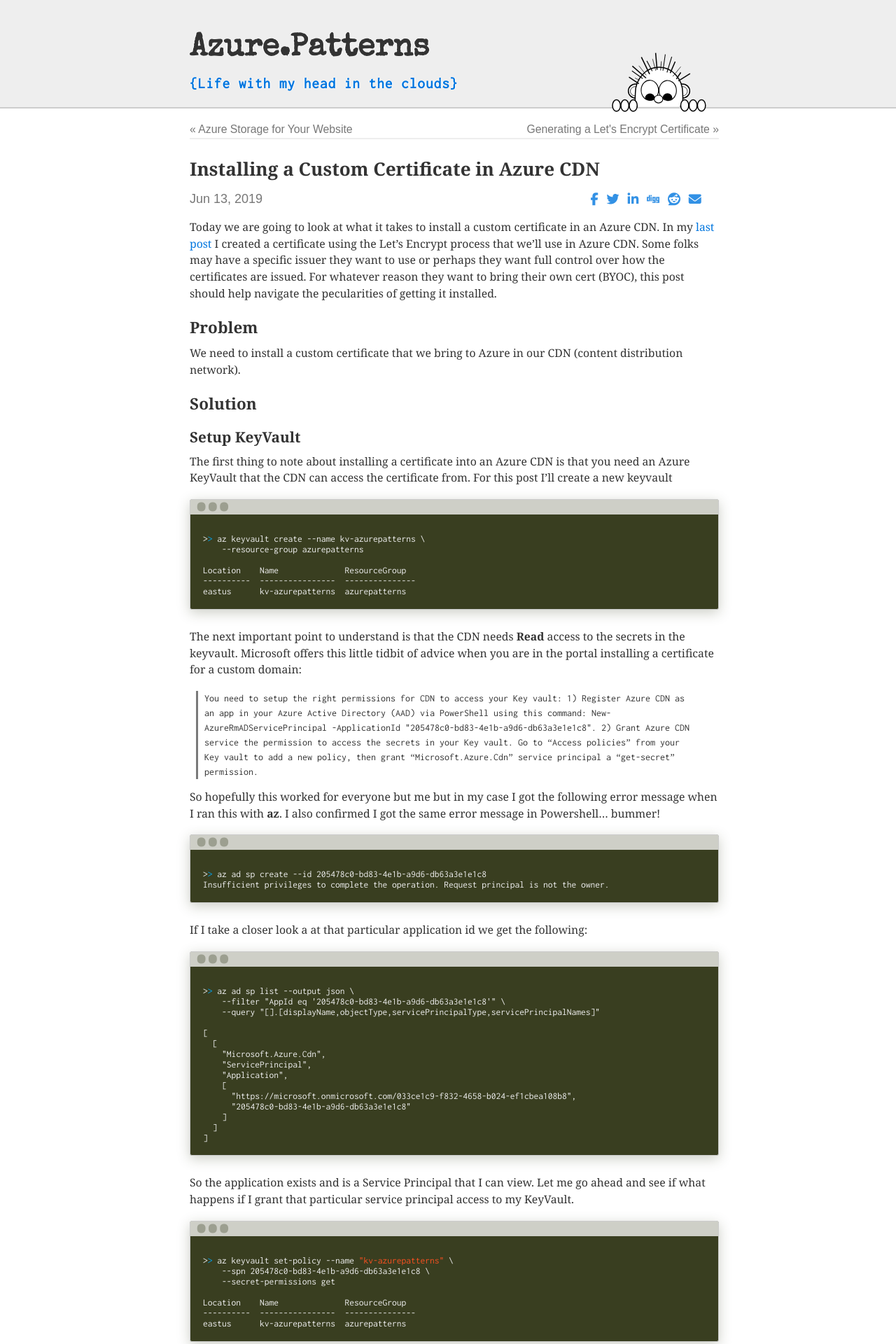
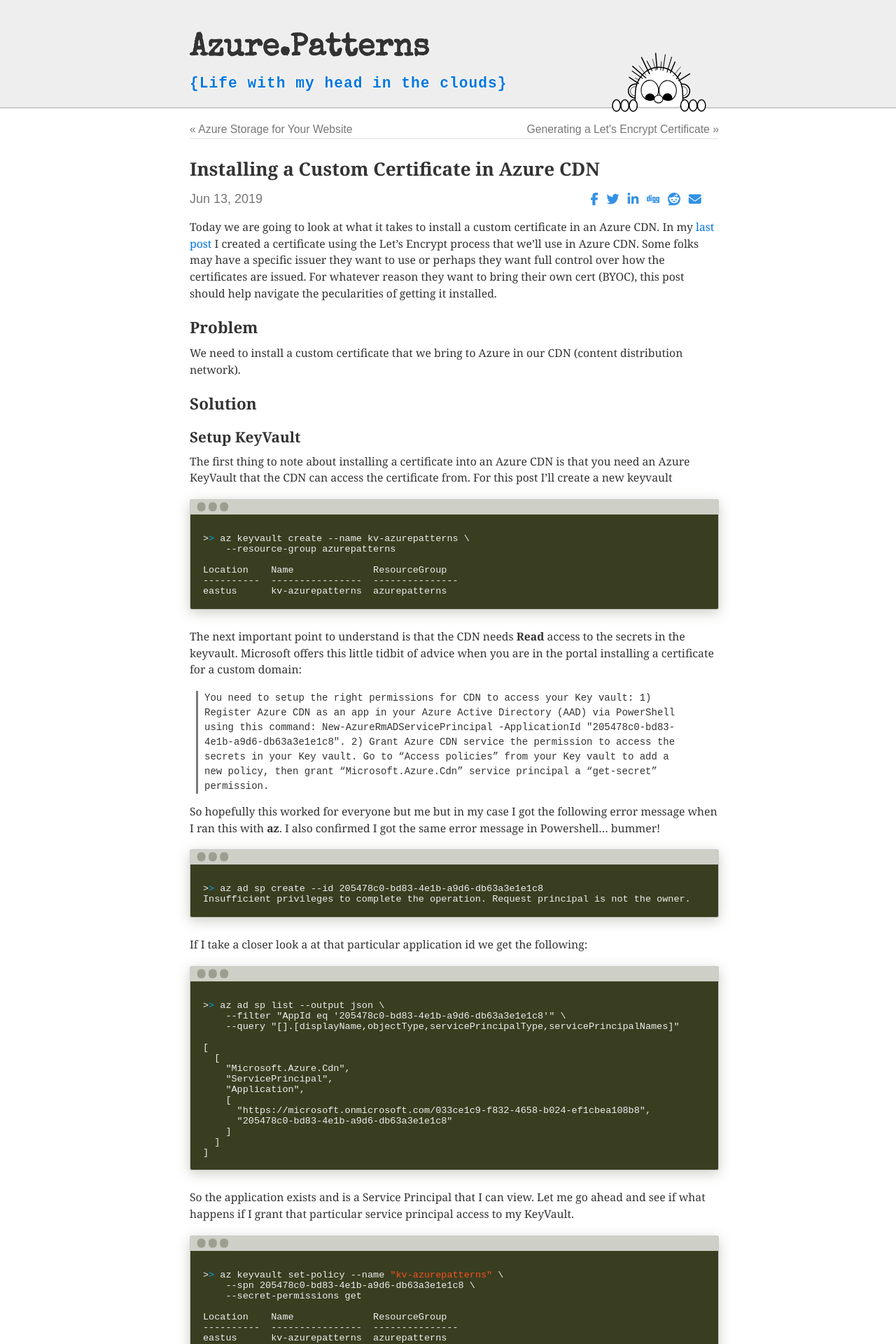
Before and after one commit to brentmcconnell/brentmcconnell.github.io, a Jekyll site: the page built from _posts/2019-06-13-bring-your-own-cert.md, in a window 1280 px wide. Shown: the top 1920 px of the page at 70% size. Built offline with Jekyll 4.4.1, drawn with Linux system fonts in a browser that asks for light colours; nearby versions of some CDN libraries; some web fonts are replaced.

```diff
--- a/_includes/head.html
+++ b/_includes/head.html
@@ -32,7 +32,7 @@
     <!-- <link href="//fonts.googleapis.com/css?family=Special+Elite&display=swap" rel="stylesheet"> -->
     <!-- <link href="//fonts.googleapis.com/css?family=Inconsolata&display=swap" rel="stylesheet"> -->
     <!-- <link href="//fonts.googleapis.com/css?family=Alegreya+Sans+SC&display=swap" rel="stylesheet"> -->
-    <link href="//fonts.googleapis.com/css?family=Alegreya+Sans|Inconsolata|Quattrocento:400,700|Special+Elite&display=swap" rel="stylesheet">
+    <link href="//fonts.googleapis.com/css?family=Alegreya+Sans|Quattrocento:400,700|Special+Elite&display=swap" rel="stylesheet">
     {% else %}
     <link href="//fonts.googleapis.com/css?family=Open+Sans|Roboto&display=swap" rel="stylesheet">
     <link href='//fonts.googleapis.com/css?family=Merriweather:900,900italic,300,300italic' rel='stylesheet' type='text/css'>
--- a/_sass/_variables.scss
+++ b/_sass/_variables.scss
@@ -9,7 +9,8 @@
 $title-color: royalblue;
 $heading-font-weight: 900 !default;
 $heading-line-height: 1.25 !default;
-$monospace-font-family: 'Inconsolata', Consolas, monospace !default;
+//$monospace-font-family: 'Inconsolata', Consolas, monospace !default;
+$monospace-font-family: 'Courier New', Consolas, monospace !default;
 $subtitle-font-family: $monospace-font-family;
 $h1-title: 2.5rem !default;
 $h1: 1.45rem !default;
```
Also changed, not shown: images/site/heady-clouds.png.
